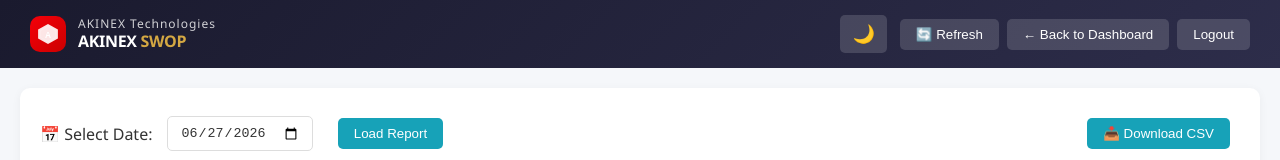
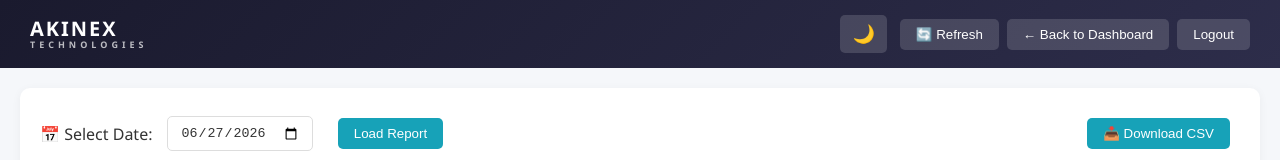
Before and after one commit to akandeaka/Smart-Warehouse-Operations-Platform, a plain HTML site: page frontend/manager-performance.html in a window 1280 px wide. Shown: the top 160 px of the page. Drawn offline with Linux system fonts and the light colour scheme; no server answers; sample sign-in values are in the browser's storage.

Commit message:
Refactor header branding for improved layout

```diff
--- a/frontend/manager-performance.html
+++ b/frontend/manager-performance.html
@@ -106,49 +106,27 @@
             background: rgba(255,255,255,0.3);
         }
 
-        /* Company Logo in Header */
+        /* Company Logo in Header - Monochrome */
         .header-brand {
             display: flex;
-            align-items: center;
-            gap: 12px;
+            flex-direction: column;
+            align-items: flex-start;
+            line-height: 1.1;
         }
 
-        .header-logo-icon {
-            width: 36px;
-            height: 36px;
-            background: linear-gradient(135deg, #F40009, #CC0000);
-            border-radius: 10px;
-            display: flex;
-            align-items: center;
-            justify-content: center;
-            flex-shrink: 0;
+        .header-brand .logo-main {
+            font-size: 20px;
+            font-weight: 900;
+            letter-spacing: 2px;
+            color: white;
         }
 
-        .header-logo-icon svg {
-            width: 22px;
-            height: 22px;
-            fill: white;
-        }
-
-        .header-brand-text {
-            line-height: 1.2;
-        }
-
-        .header-brand-text .company {
-            font-size: 12px;
-            font-weight: 300;
-            opacity: 0.8;
-            letter-spacing: 1px;
-        }
-
-        .header-brand-text .product {
-            font-size: 16px;
-            font-weight: 700;
-            letter-spacing: -0.3px;
-        }
-
-        .header-brand-text .product span {
-            color: #D4A843;
+        .header-brand .logo-sub {
+            font-size: 9px;
+            font-weight: 600;
+            letter-spacing: 4px;
+            color: rgba(255,255,255,0.7);
+            text-transform: uppercase;
         }
 
         .header {
@@ -382,16 +360,9 @@
                 gap: 15px;
                 padding: 15px;
             }
-            .header-brand {
-                flex-direction: column;
-                gap: 5px;
-            }
-            .header-actions {
-                justify-content: center;
-            }
-            .stats-container {
-                grid-template-columns: 1fr;
-            }
+            .header-brand { align-items: center; }
+            .header-actions { justify-content: center; }
+            .stats-container { grid-template-columns: 1fr; }
             table {
                 display: block;
                 overflow-x: auto;
@@ -412,17 +383,8 @@
 <body>
     <header class="header">
         <div class="header-brand">
-            <div class="header-logo-icon">
-                <svg viewBox="0 0 100 100" xmlns="http://www.w3.org/2000/svg">
-                    <polygon points="50,5 95,30 95,70 50,95 5,70 5,30" fill="white" opacity="0.9"/>
-                    <polygon points="50,15 85,35 85,65 50,85 15,65 15,35" fill="none" stroke="white" stroke-width="2" opacity="0.5"/>
-                    <text x="50" y="55" font-family="Arial, sans-serif" font-size="38" font-weight="900" fill="white" text-anchor="middle" dominant-baseline="central">A</text>
-                </svg>
-            </div>
-            <div class="header-brand-text">
-                <div class="company">AKINEX Technologies</div>
-                <div class="product">AKINEX <span>SWOP</span></div>
-            </div>
+            <div class="logo-main">AKINEX</div>
+            <div class="logo-sub">TECHNOLOGIES</div>
         </div>
         <div class="header-actions">
             <button class="theme-toggle" onclick="toggleTheme()" aria-label="Toggle theme">
```
